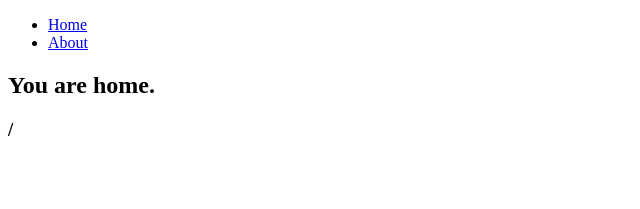
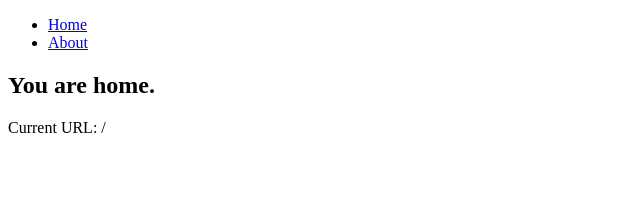
Before and after one commit to rajatgatade/Adding-Navigation-Using-React-Router---Redirecting-to-private-page-that-user-tri---wkohbj8504lg, a React app: page / in a window 1280 px wide. Shown: the top 209 px of the page, without its empty margins (0-640 px from the left). Built offline with nearby package versions, Linux system fonts and the light colour scheme.

Commit message:
Update App.js

```diff
--- a/src/components/App.js
+++ b/src/components/App.js
@@ -15,11 +15,11 @@ function NoMatch() {
 }
 
 function LocationDisplay() {
-  const location = useLocation();
+  const { pathname } = useLocation();
 
   return (
     <div data-testid="location-display">
-      <h3 data-testid="location">{location.pathname}</h3>
+      <p>Current URL: {pathname}</p>
     </div>
   );
 }
```
